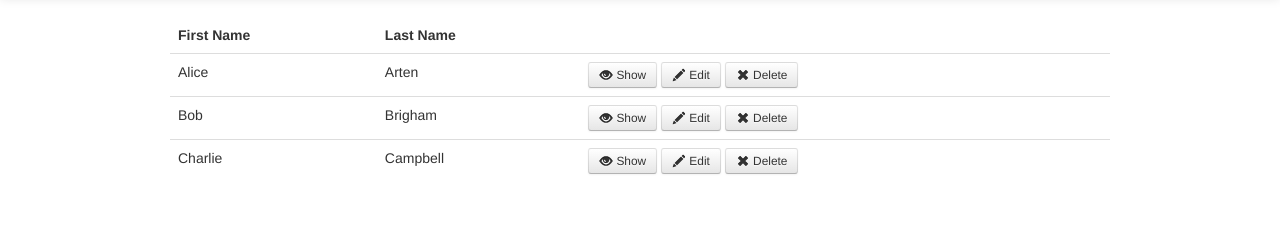
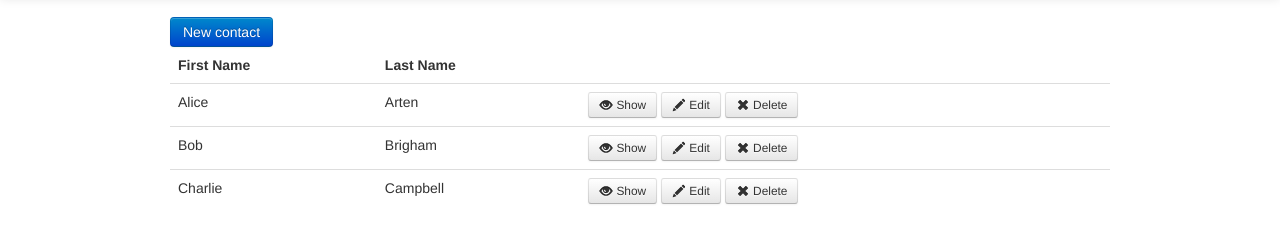
Before and after one commit to alexcviek/marionette-projo, a plain HTML site: page index.html in a window 1280 px wide. Shown: the part 43-286 px from the top of the page. Drawn offline with Linux system fonts and the light colour scheme.

Commit message:
added a new contact button

```diff
--- a/assets/js/apps/contacts/list/list_controller.js
+++ b/assets/js/apps/contacts/list/list_controller.js
@@ -6,9 +6,17 @@ ContactManager.module('ContactsApp.List', function(List, ContactManager, Backbon
 
       var fetchingContacts = ContactManager.request('contact:entities');
 
+      var contactsListLayout = new List.Layout();
+      var contactsListPanel = new List.Panel();
+
       $.when(fetchingContacts).done(function(contacts){
         var contactsListView = new List.Contacts({
           collection: contacts
+        });
+
+        contactsListLayout.on('show', function(){
+          contactsListLayout.panelRegion.show(contactsListPanel);
+          contactsListLayout.contactsRegion.show(contactsListView);
         });
 
         contactsListView.on('childview:contact:show', function(childView, model){
@@ -36,7 +44,7 @@ ContactManager.module('ContactsApp.List', function(List, ContactManager, Backbon
           model.destroy();
         });
 
-        ContactManager.regions.main.show(contactsListView);
+        ContactManager.regions.main.show(contactsListLayout);
       });
     }
   };
--- a/assets/js/apps/contacts/list/list_view.js
+++ b/assets/js/apps/contacts/list/list_view.js
@@ -1,4 +1,17 @@
 ContactManager.module('ContactsApp.List', function(List, ContactManager, Backbone, Marionette, $, _){
+  List.Layout = Marionette.LayoutView.extend({
+    template: '#contact-list-layout',
+
+    regions: {
+      panelRegion: '#panel-region',
+      contactsRegion: '#contacts-region'
+    }
+  });
+
+  List.Panel = Marionette.ItemView.extend({
+    template: '#contact-list-panel'
+  });
+
   List.Contact = Marionette.ItemView.extend({
     tagName: 'tr',
     template: '#contact-list-item',
--- a/index.html
+++ b/index.html
@@ -89,6 +89,13 @@
       <button class="btn js-submit">Save</button>
     </form>
   </script>
+  <script type="text/template" id="contact-list-layout">
+    <div id="panel-region"></div>
+    <div id="contacts-region"></div>
+  </script>
+  <script type="text/template" id="contact-list-panel">
+    <button class="btn btn-primary js-new">New contact</button>
+  </script>
 
 
 
```
